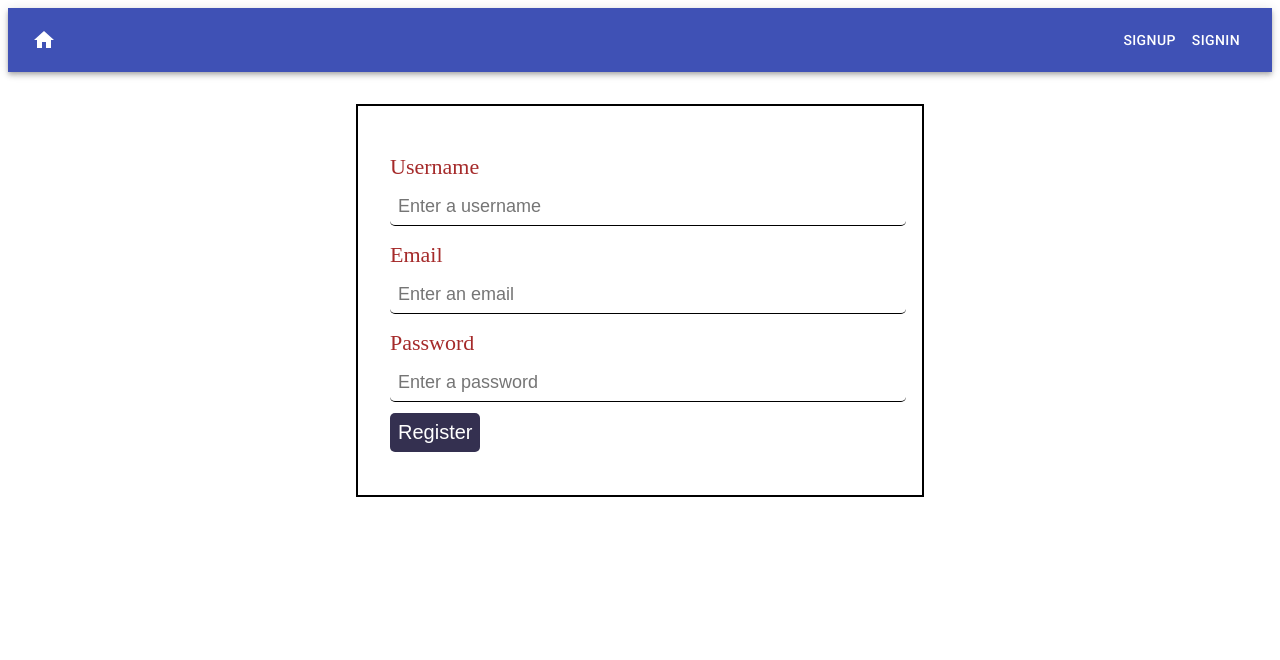
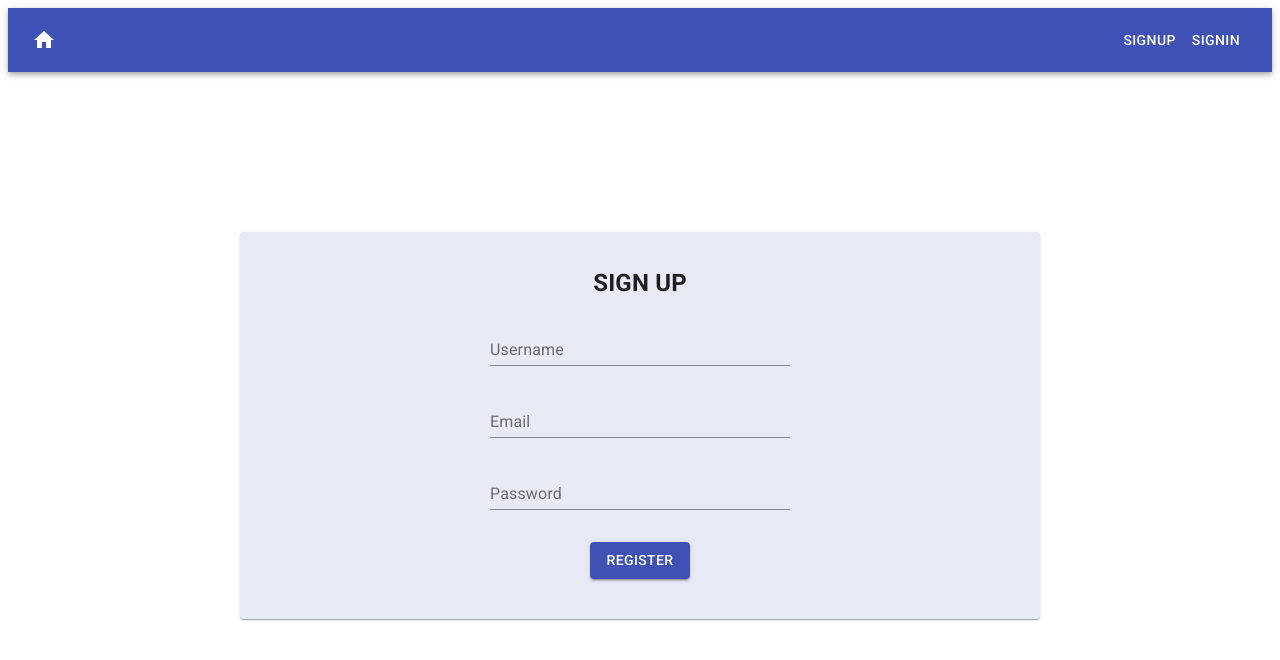
Before and after one commit to kshamseera/mern-expense-tracker-client, a React (Create React App) app: page /auth/register in a window 1280 px wide. Shown: the top 660 px of the page. Built offline with nearby package versions, Linux system fonts and the light colour scheme; no server answers.

Commit message:
added styles in signup form

```diff
--- a/src/components/Nav.js
+++ b/src/components/Nav.js
@@ -12,7 +12,7 @@ import AddIcon from '@material-ui/icons/Add'
 
 const useStyles = makeStyles((theme) => ({
     root: {
-      flexGrow: 1,
+      flexGrow: 1
     },
     menuButton: {
       marginRight: theme.spacing(2),
--- a/src/components/Register.js
+++ b/src/components/Register.js
@@ -1,57 +1,49 @@
 import React, {useState} from 'react'
 import {useGlobalState} from '../config/store'
 import {registerUser} from '../services/authServices'
+import Card from '@material-ui/core/Card'
+import CardActions from '@material-ui/core/CardActions'
+import CardContent from '@material-ui/core/CardContent'
+import Button from '@material-ui/core/Button'
+import TextField from '@material-ui/core/TextField'
+import Typography from '@material-ui/core/Typography'
+import { makeStyles } from '@material-ui/core/styles'
+
+const useStyles = makeStyles(theme => ({
+    card: {
+      maxWidth: 800,
+      margin: 'auto',
+      textAlign: 'center',
+      marginTop: theme.spacing(20),
+      paddingBottom: theme.spacing(2),
+      backgroundColor: "#E8EAF6"
+    },
+    error: {
+      verticalAlign: 'middle',
+      color: 'red'
+    },
+    title: {
+      marginTop: theme.spacing(2),
+      color: theme.palette.openTitle,
+      fontSize:"24px",
+      fontWeight:"bold",
+      textTransform:"uppercase",
+      fontFamily: "Roboto"
+    },
+    textField: {
+      marginLeft: theme.spacing(1),
+      marginRight: theme.spacing(1),
+      width: 300
+    },
+    submit: {
+      margin: 'auto',
+      marginBottom: theme.spacing(2)
+    },
+   }))
+
 
 const Register = ({history}) => {
-    const formStyle= {
-        maxWidth : "500px",
-        margin: "2rem auto",
-        border: "2px solid black",
-        padding: "2rem",
-        fontFamily: "sanSerif",
-        backgroundColor: "white",
-        // position: "relative",
-        // left:"50%",
-        // top:"50%",
-        transform: "translate(-50% -50%)",
-        // width: "400px",
-        // height:"500px",
-        // padding: "80px 40px"
-    }
-    const labelStyle ={
-        display:"block",
-        padding:"1rem 0 .5rem 0",
-        fontSize:"22px",
-        color:"Brown"
-    }
-
-    const inputStyle ={
-        display: "block",
-        width: "100%",
-        // border: "1px solid #298089",
-        border:"none",
-        padding:".5rem",
-        fontSize: "18px",
-        borderRadius: "5px",
-        background: "transparent",
-        borderBottom:"1px solid #000",
-        // outline:"none"
-
-    }
-    const buttonStyle ={
-        display: "block",
-        border:"0",
-        width:"auto",
-        borderRadius: "5px",
-        background: "#343050",
-        fontSize: "20px",
-        padding: ".5rem",
-        color: "white",
-        margin:".7rem 0",
-        cursor: "pointer",
-        outline:"none"
-    }
-
+    const classes = useStyles()
     const initialFormState = {
         username: "",
         email: "",
@@ -93,25 +85,23 @@ const Register = ({history}) => {
         })
     }
     return (
-        <form style = {formStyle} onSubmit={handleSubmit} data-cy="registerFrom">
-            {errorMessage && <p>{errorMessage}</p>}
-            <div>
-                <label style = {labelStyle}>Username</label>
-                <input style = {inputStyle} required type="text" name="username" placeholder="Enter a username" data-cy="username" onChange={handleChange}></input>
-            </div>
-            <div>
-                <label style = {labelStyle}>Email</label>
-                <input style = {inputStyle}required type="email" name="email" placeholder="Enter an email" data-cy="email" onChange={handleChange}></input>
-            </div>
-            <div>
-                <label style = {labelStyle}>Password</label>
-                <input style = {inputStyle} required type="password" name="password" placeholder="Enter a password" data-cy="password" onChange={handleChange}></input>
-            </div>
-            <div>
-                <button style = {buttonStyle} type="submit" value="Register" data-cy="registerButton">Register</button>
-            </div>
+    <div>
+      <Card className={classes.card}>
 
-        </form>
+        <CardContent>
+            <Typography component="p" color="error">{errorMessage && <p>{errorMessage}</p>}</Typography>
+            <Typography variant="h6" className={classes.title} fontSize="22px">
+                Sign Up
+            </Typography>
+            <TextField id="name" label="Username" className={classes.textField} name= "username" onChange={handleChange} margin="normal"/><br/>
+            <TextField id="email" label="Email" type="email" className={classes.textField} name= "email" onChange={handleChange} margin="normal"/><br/>
+            <TextField id="password" label="Password" type="password" className={classes.textField} name= "password" onChange={handleChange} margin="normal"/><br/>
+        </CardContent>
+        <CardActions>
+            <Button color="primary" variant="contained" onClick={handleSubmit} className={classes.submit}>Register</Button>
+       </CardActions>
+      </Card>
+    </div>
     )
 }
 
--- a/src/config/api.js
+++ b/src/config/api.js
@@ -2,7 +2,7 @@ import axios from 'axios'
 
 //create axios instance
 export default axios.create({
-    baseURL: 'http://localhost:3001',
+    baseURL: 'http://localhost:3000',
     timeout: 5000,
     withCredentials: true
     // 'https://obscure-basin-70004.herokuapp.com/'
```
Also changed, not shown: 1 other file (tests, documents, lock files or other folders).
